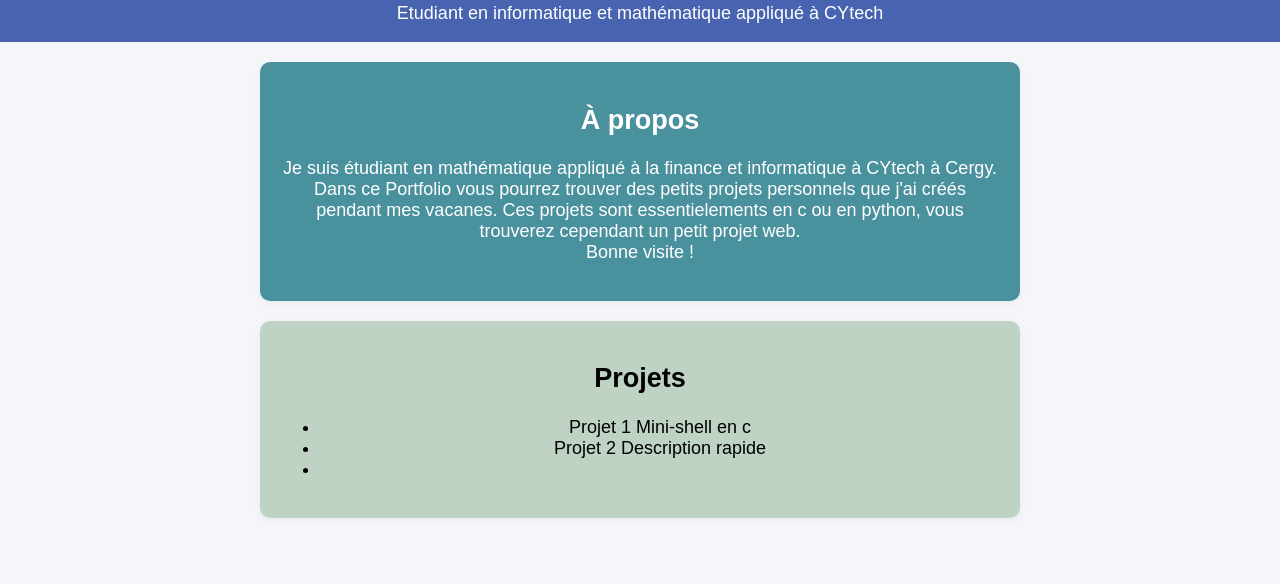
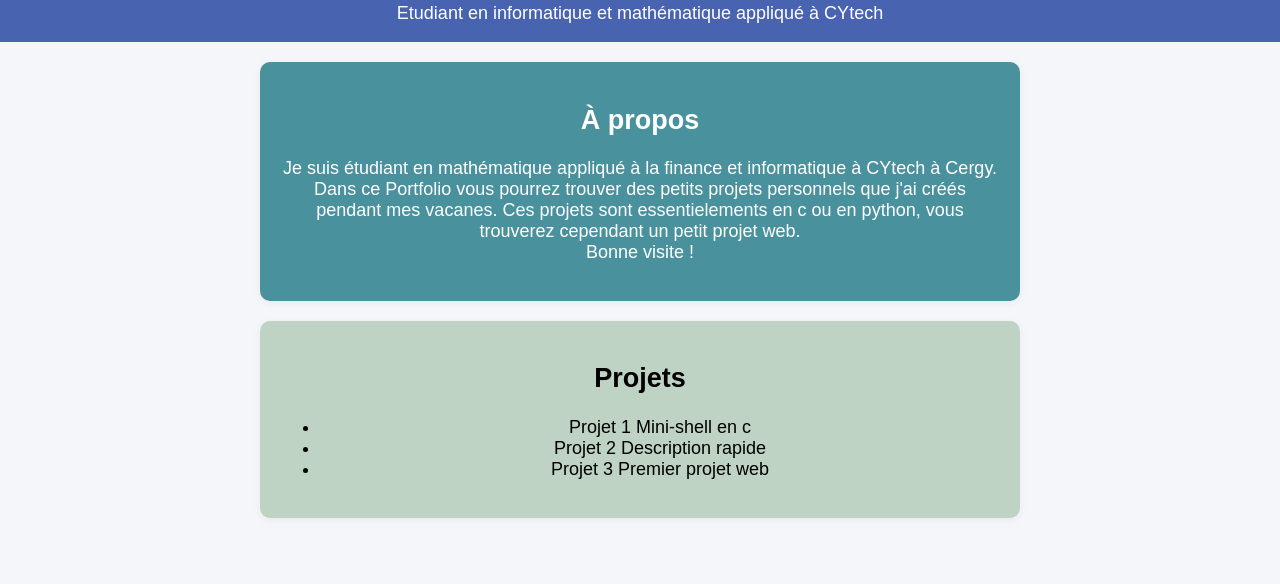
Before and after one commit to cardotbutzneo/cardotbutzn.github.io, a plain HTML site: page index.html in a window 1280 px wide. Shown: the part 87-671 px from the top of the page. Drawn offline with Linux system fonts and the light colour scheme.

Commit message:
Update project links and add description for web project

```diff
--- a/index.html
+++ b/index.html
@@ -25,7 +25,7 @@
             <ul>
                 <li><a href="mini-shell.html"> Projet 1 Mini-shell en c </a></li>
                 <li>Projet 2  Description rapide</li>
-                <li><a href="projet_web.html"></a></li>
+                <li><a href="projet_web.html">Projet 3 Premier projet web</a></li>
             </ul>
         </section>
     </main>
```
Also changed, not shown: projet_web.html (+1 -1 lines).
